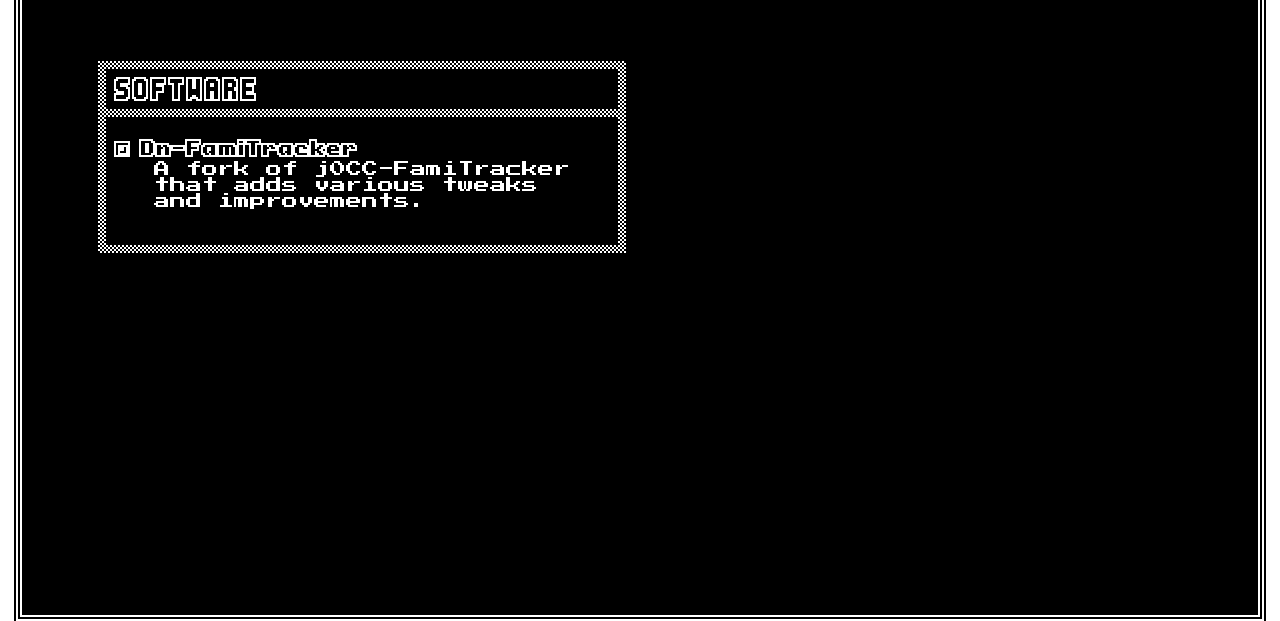
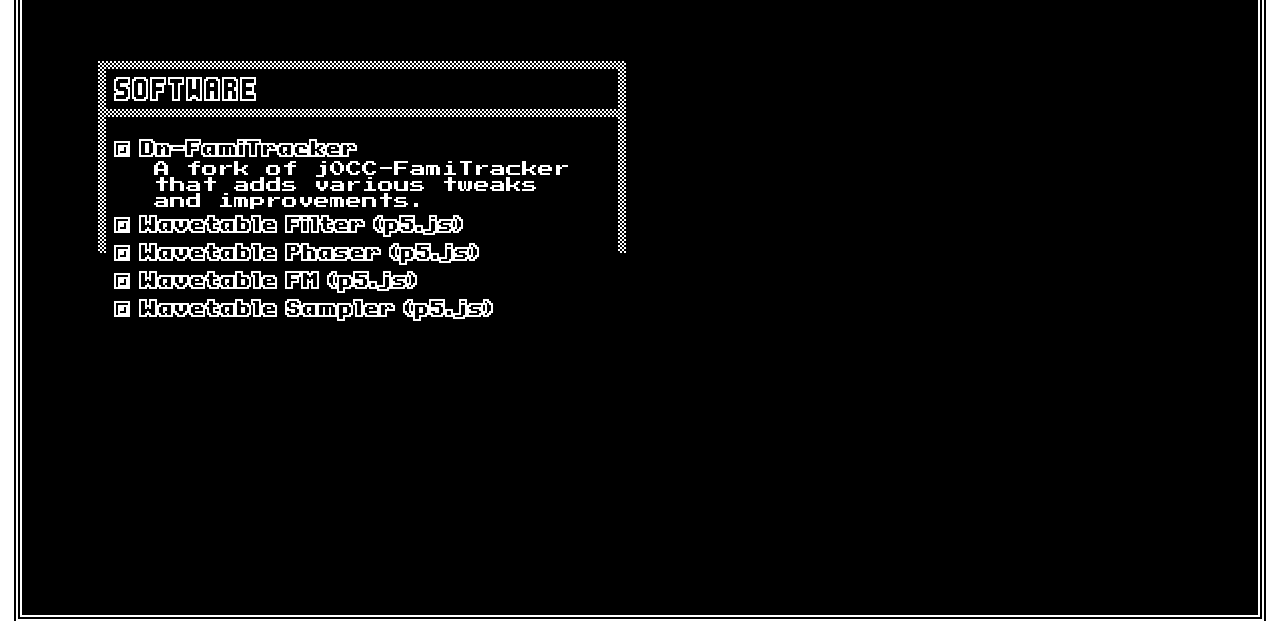
Before and after one commit to EulousDev/eulousdev.github.io, a plain HTML site: page index.html in a window 1280 px wide. Shown: the part 179-800 px from the top of the page. Drawn offline with Linux system fonts and the light colour scheme.

Commit message:
Update index.html

```diff
--- a/index.html
+++ b/index.html
@@ -28,9 +28,13 @@
             <div class="dither" style="width:512px;"></div>
             <div class="paragraph">
                 <div>
-                    <div class="dingbat" style="margin-left:8px; margin-right:8px; margin-top:16px;">O</div><a href="https://github.com/Dn-Programming-Core-Management/Dn-FamiTracker" style="margin-left:-0.609375px;">Dn-FamiTracker</a>
+                    <div class="dingbat">O</div><a href="https://github.com/Dn-Programming-Core-Management/Dn-FamiTracker" style="margin-left:-0.609375px;">Dn-FamiTracker</a>
                 </div>
                 <div style="margin-left:48px; margin-right:32px;">A fork of j0CC-FamiTracker that adds various tweaks and improvements.</div>
+                <div><div class="dingbat">O</div><a href="https://editor.p5js.org/Eulous/full/_92PwdV3k" style="margin-left:-0.609375px;">Wavetable Filter (p5.js)</a></div>
+                <div><div class="dingbat">O</div><a href="https://editor.p5js.org/Eulous/full/7gz4k6UCN" style="margin-left:-0.609375px;">Wavetable Phaser (p5.js)</a></div>
+                <div><div class="dingbat">O</div><a href="https://editor.p5js.org/Eulous/full/coS3ziLUx" style="margin-left:-0.609375px;">Wavetable FM (p5.js)</a></div>
+                <div><div class="dingbat">O</div><a href="https://editor.p5js.org/Eulous/full/IwXWv9U-7" style="margin-left:-0.609375px;">Wavetable Sampler (p5.js)</a></div>
             </div>
         </div>
     </body>
```
